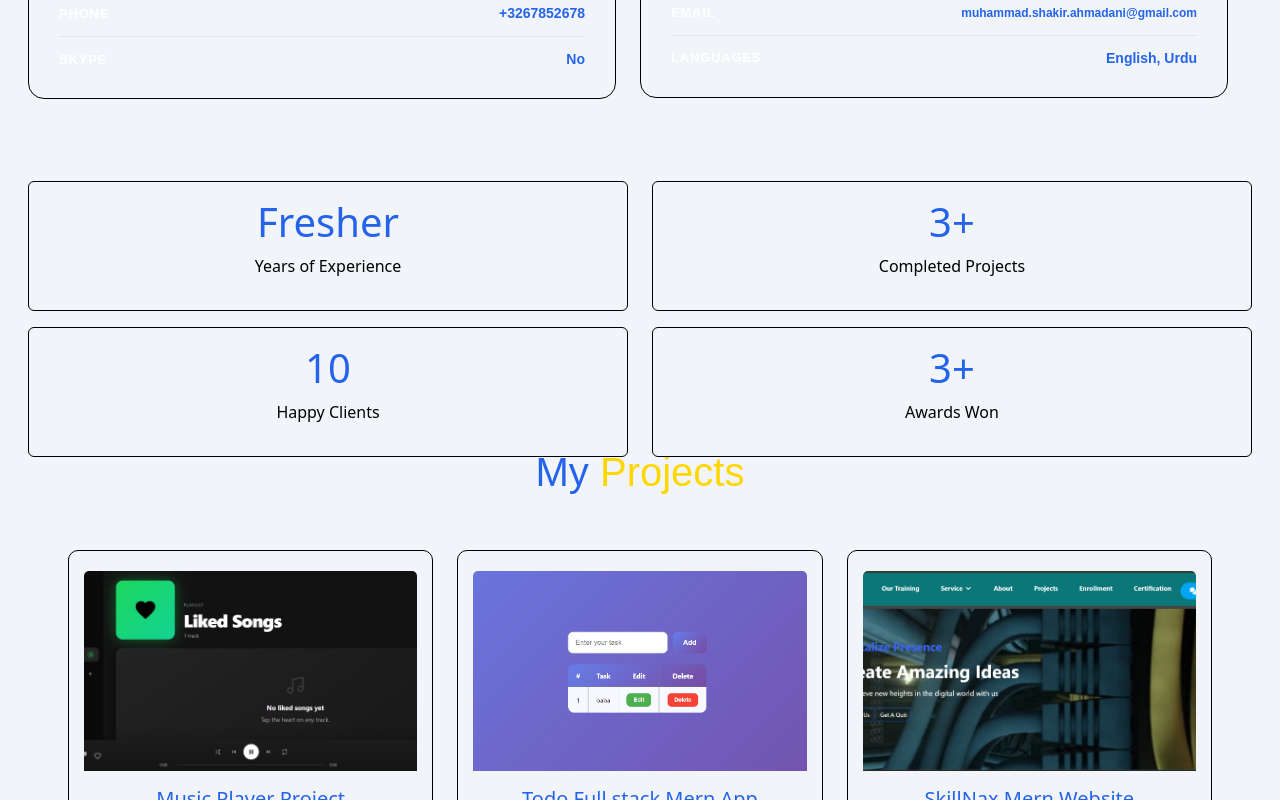
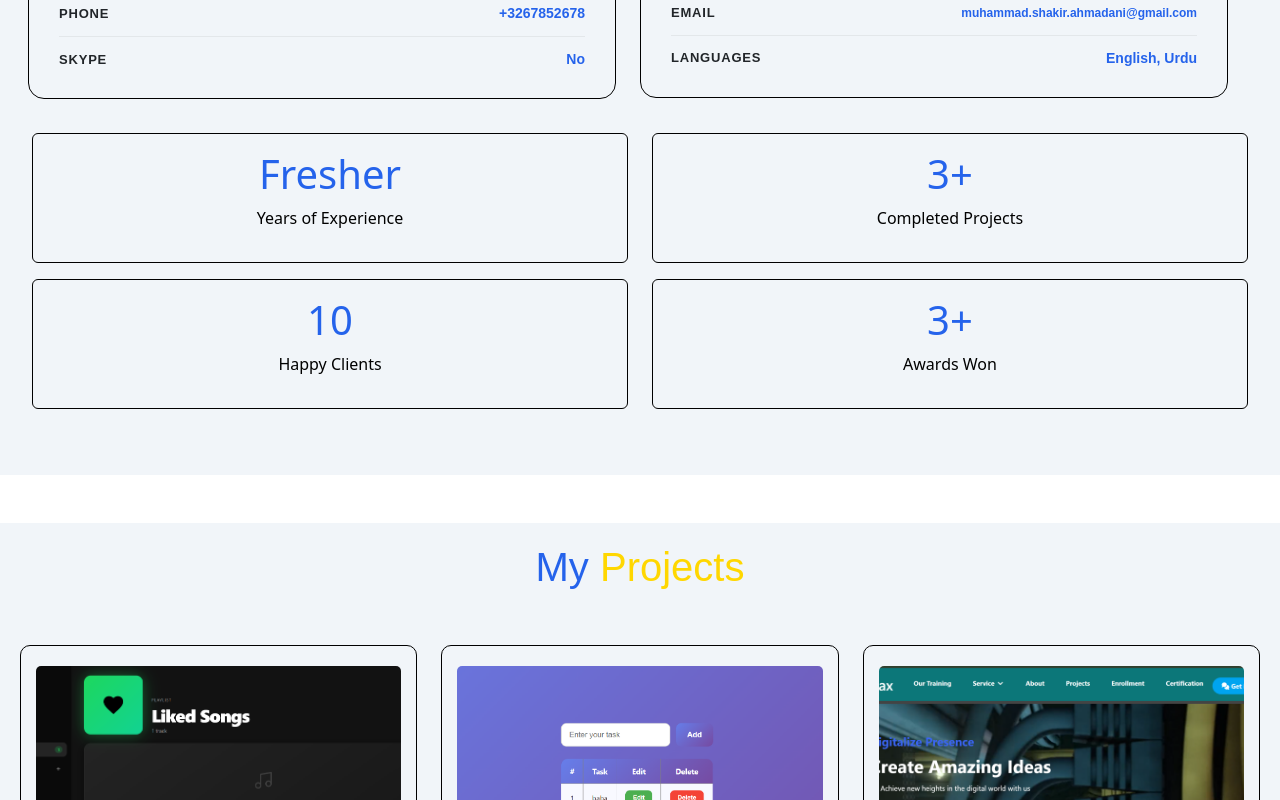
Before and after one commit to MShakir7852/Portfolio, a React (Create React App) app: page / in a window 1280 px wide. Shown: the part 1280-2080 px from the top of the page. Built offline with nearby package versions, Linux system fonts and the light colour scheme.

Commit message:
Updated project

```diff
--- a/src/PortfolioWebsite/About.jsx
+++ b/src/PortfolioWebsite/About.jsx
@@ -12,16 +12,15 @@ const stats = [
 
 export default function About() {
     return (
-        <div className="container-fluid">
+        <div className="container-fluid h-auto">
 
-            {/* ── Heading ── */}
             <div className="Heading-Text text-center">
                 <h1>Resume</h1>
                 <h2>About <span className="me">ME</span></h2>
             </div>
 
-            {/* ── Personal Info ── */}
-            <div className="main-content">
+
+            <div className="main-content h-auto">
                 <h3 className="text-center mt-4">Personal Info</h3>
 
                 <div className="row main-content-box px-3 py-4 g-4">
@@ -84,7 +83,7 @@ export default function About() {
                     </div>
                 </div>
 
-                <div className="row justify-content-center my-5 px-3">
+                <div className=" statecontent row justify-content-center">
                     {stats.map((stat, index) => (
                         <div key={index} className="col-6 col-md-4 col-lg-6 mb-3">
                             <div className="card text-center p-3">
--- a/src/PortfolioWebsite/Home.css
+++ b/src/PortfolioWebsite/Home.css
@@ -308,6 +308,8 @@ body {
 ══════════════════════════════════════ */
 
 .main-content {
+    height: auto;
+    /* background-color: #22c55e; */
     width: 100%;
     background-color: var(--background-color);
     padding-bottom: 40px;
@@ -338,7 +340,8 @@ body {
 ══════════════════════════════════════ */
 
 .card {
-    min-height: 120px;
+    /* min-height: 120px; */
+    height: auto;
     padding: 20px 15px;
     border: 1px solid var(--borders);
     background-color: var(--background-color);
@@ -538,7 +541,7 @@ body {
     font-family: "Rowdies", sans-serif;
     font-size: 13px;
     font-weight: 600;
-    color: white;
+    color:var(--p);
     text-transform: uppercase;
     letter-spacing: 0.8px;
     white-space: nowrap;
--- a/src/PortfolioWebsite/Project.jsx
+++ b/src/PortfolioWebsite/Project.jsx
@@ -37,7 +37,7 @@ export default function Project() {
 
 
   return (
-    <div className="portfolio py-5 px-5">
+    <div className="portfolio mt-5 ">
       <h1 className="text-center mb-4">
         My <span style={{ color: "gold" }}>Projects</span>
       </h1>
```
